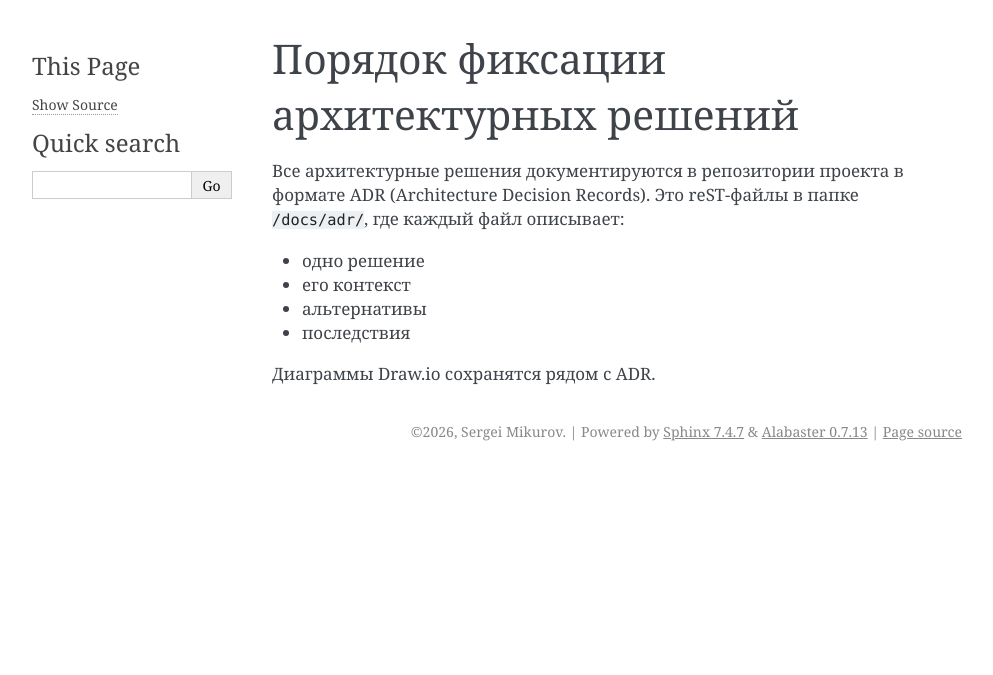
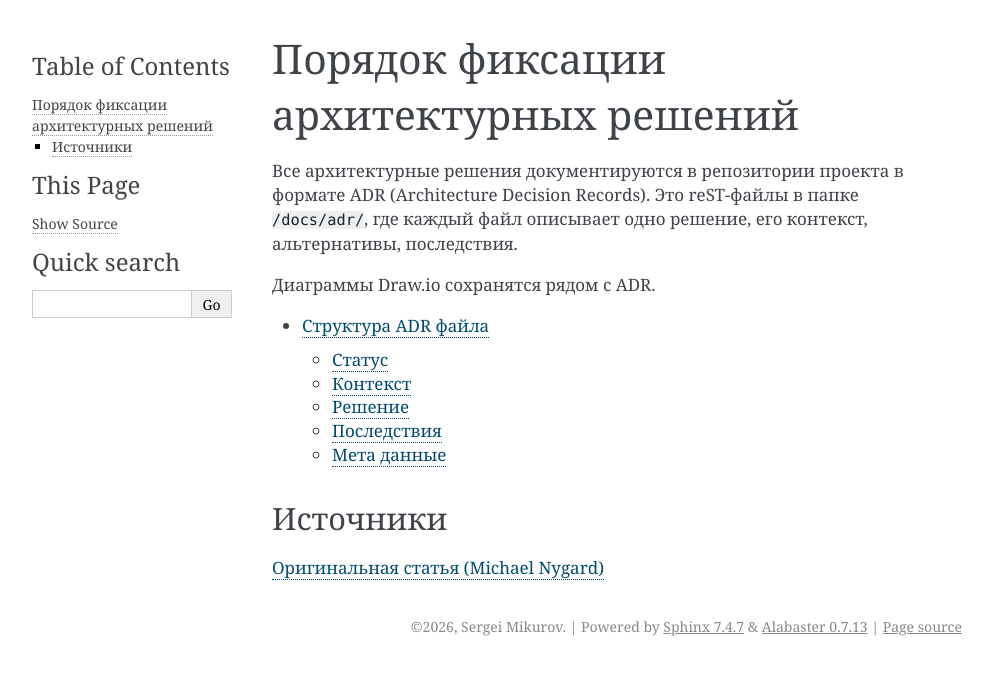
Before and after one commit to svmikurov/tt-ai-api, a Sphinx documentation site: the page built from docs/source/guides/adr/index.rst, in a window 1280 px wide. Shown: the top 675 px of the page, without its empty margins (148-1141 px from the left). Built offline with Sphinx 7.4.7, drawn with Linux system fonts in a browser that asks for light colours.

Commit message:
docs(adr): Update guides index

```diff
--- a/docs/source/guides/adr/index.rst
+++ b/docs/source/guides/adr/index.rst
@@ -2,11 +2,17 @@
 ======================================
 
 Все архитектурные решения документируются в репозитории проекта в формате ADR (Architecture Decision Records).
-Это reST-файлы в папке ``/docs/adr/``, где каждый файл описывает:
-
-- одно решение
-- его контекст
-- альтернативы
-- последствия
+Это reST-файлы в папке ``/docs/adr/``,
+где каждый файл описывает одно решение, его контекст, альтернативы, последствия.
 
 Диаграммы Draw.io сохранятся рядом с ADR.
+
+.. toctree::
+   :maxdepth: 2
+
+   structure
+
+Источники
+---------
+
+`Оригинальная статья (Michael Nygard) <https://cognitect.com/blog/2011/11/15/documenting-architecture-decisions>`_
```
